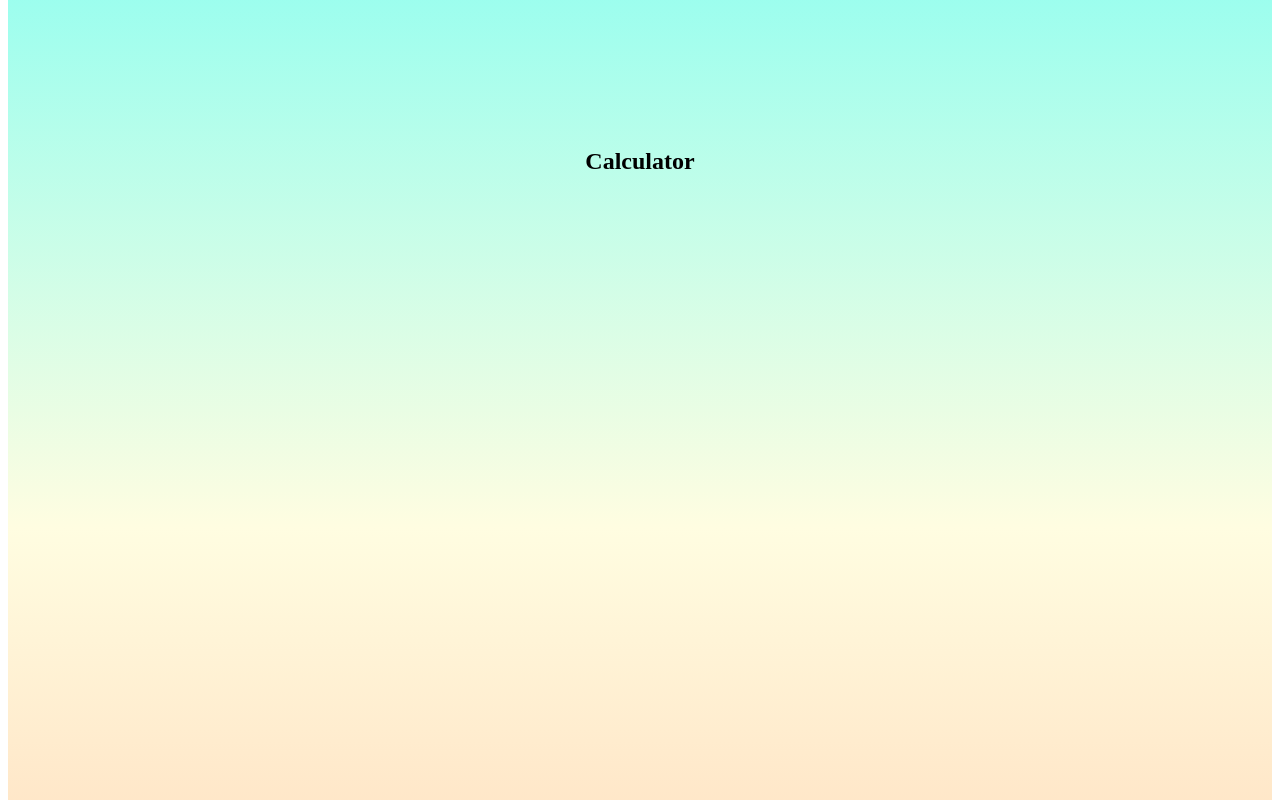
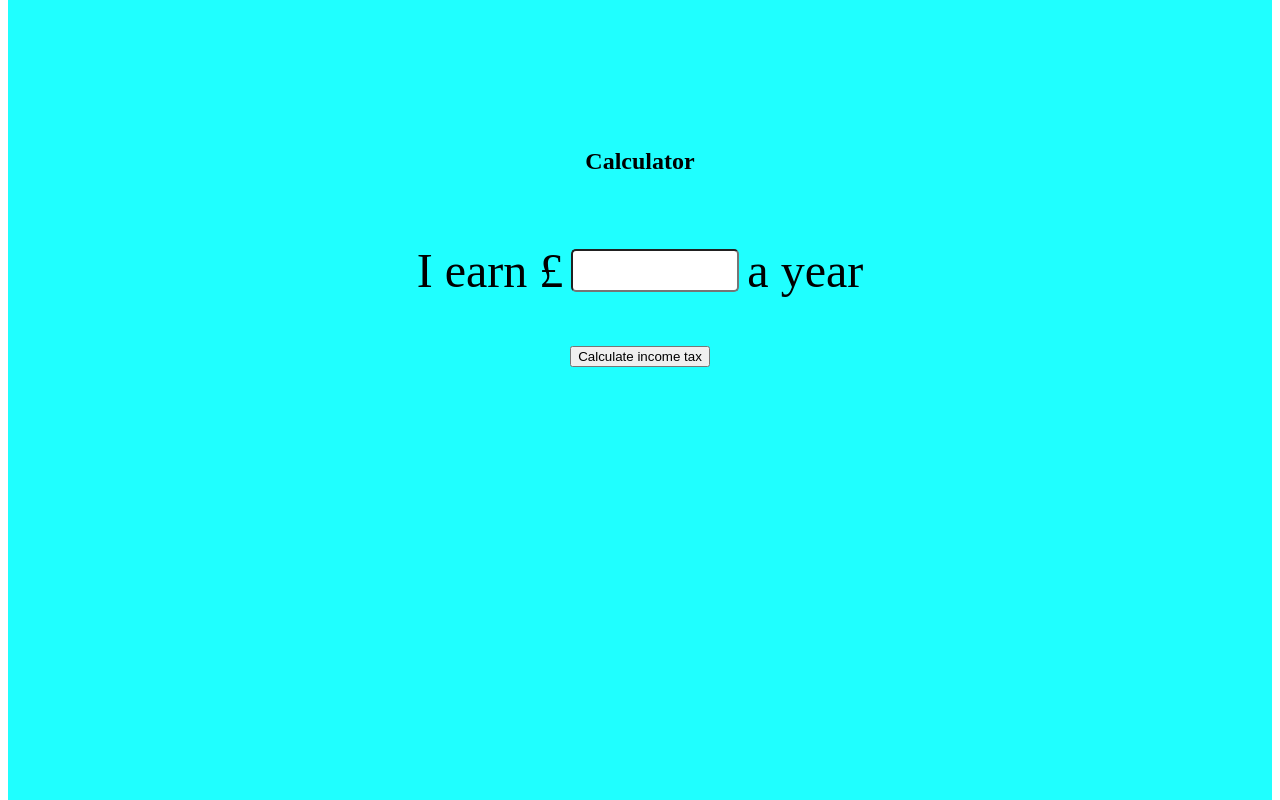
Before and after one commit to ameliejyc/tax-calculator, a React (Create React App) app: page / in a window 1280 px wide. Shown: the part 680-1480 px from the top of the page. Built offline with nearby package versions, Linux system fonts and the light colour scheme.

Commit message:
First version of income tax calculator + small styling to App :fire:

```diff
--- a/src/components/App.js
+++ b/src/components/App.js
@@ -1,4 +1,4 @@
-import React, { Component, Fragment } from 'react';
+import React, { Component } from 'react';
 import LandingPage from './landingPage';
 import CalculatorPage from './calculatorPage';
 import InfoPage from './infoPage';
--- a/src/components/App.styles.js
+++ b/src/components/App.styles.js
@@ -3,10 +3,4 @@ import styled from 'styled-components';
 export const Container = styled.div`
   min-height: 100vh;
   background-color: #1fffff;
-  background-image: linear-gradient(
-    0deg,
-    #ff9d76 0%,
-    #fffde1 50%,
-    #1fffff 100%
-  );
 `;
--- a/src/components/calculatorPage/index.js
+++ b/src/components/calculatorPage/index.js
@@ -1,18 +1,82 @@
 import React, { Component } from 'react';
-import { Container } from './index.styles';
+import { Container, InputSection, Input } from './index.styles';
 
 class CalculatorPage extends Component {
-  constructor(props) {
-    super(props);
+  constructor() {
+    super();
     this.state = {
-      salary: null,
+      salary: '',
       tax: null
     };
   }
+
+  handleSalaryInput = e => {
+    this.setState({ salary: e.target.value });
+  };
+
   render() {
+    const { salary } = this.state.salary;
+
+    const handleClick = e => {
+      e.preventDefault();
+      const bracket = taxBracketCalculator(salary);
+      console.log(bracket);
+      const incomeTax = incomeTaxCalculator(salary, bracket);
+      console.log(incomeTax);
+      this.setState({ tax: incomeTax });
+    };
+
+    const taxBracketCalculator = salary => {
+      switch (salary) {
+        case salary <= 11500:
+          return 'Personal Allowance';
+        case salary <= 45000:
+          return 'Basic Rate';
+        case salary <= 150000:
+          return 'Higher Rate';
+        case salary > 150000:
+          return 'Additional Rate';
+        default:
+          return null;
+      }
+    };
+
+    const incomeTaxCalculator = (salary, bracket) => {
+      const taxBrackets = {
+        'Personal Allowance': 0,
+        'Basic Rate': 0.2,
+        'Higher Rate': 0.4,
+        'Additional Rate': 0.45
+      };
+      if (bracket === 'Personal Allowance') {
+        return 0;
+      } else if (bracket === 'Basic Rate') {
+        return (salary - 11500) * taxBrackets[bracket];
+      } else if (bracket === 'Higher Rate') {
+        return (salary - 45000) * taxBrackets[bracket] + (45000 - 11500) * 0.2;
+      } else if (bracket === 'Additional Rate') {
+        return (
+          (salary - 150000) * taxBrackets[bracket] +
+          (150000 - 45000) * 0.4 +
+          (45000 - 11500) * 0.2
+        );
+      }
+    };
+
     return (
       <Container>
         <h1>Calculator</h1>
+        <InputSection>
+          <p>I earn £</p>
+          <Input
+            type="number"
+            value={this.state.salary}
+            onChange={e => this.handleSalaryInput(e)}
+          />
+          <p>a year</p>
+        </InputSection>
+        <button onClick={handleClick}>Calculate income tax</button>
+        {this.state.tax ? <p>You pay {this.state.tax} a year in tax</p> : null}
       </Container>
     );
   }
--- a/src/components/calculatorPage/index.styles.js
+++ b/src/components/calculatorPage/index.styles.js
@@ -2,6 +2,21 @@ import styled from 'styled-components';
 
 export const Container = styled.section`
   display: flex;
-  justify-content: center;
+  align-items: center;
+  flex-direction: column;
   min-height: 100vh;
 `;
+
+export const InputSection = styled.section`
+  display: flex;
+  align-items: center;
+  font-size: 3rem;
+`;
+
+export const Input = styled.input`
+  width: 10rem;
+  margin: 0.5rem;
+  font-size: 2rem;
+  border-radius: 5px;
+  text-align: center;
+`;
```
